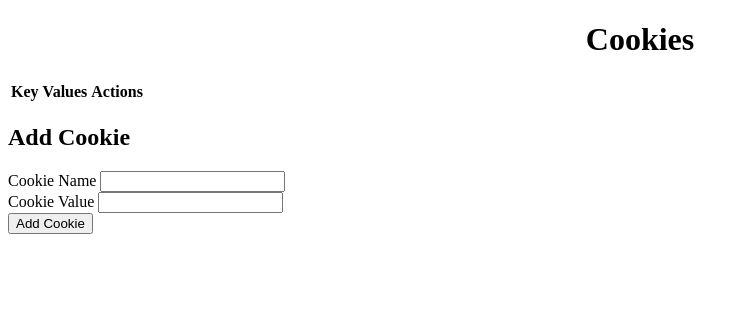
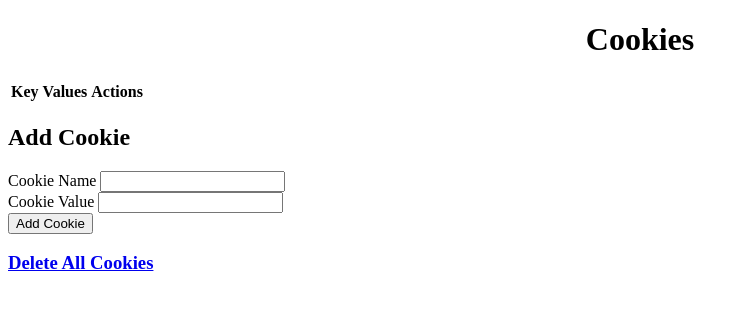
Before and after one commit to Fayaz409/Cookies-Django, a Django app: page /all-cookies/ in a window 1280 px wide. Shown: the top 310 px of the page, without its empty margins (0-749 px from the left). Run offline with Django 5.2, Linux system fonts and the light colour scheme; lists and menus that the app fills with data are empty.

Commit message:
Delete All Cookies

```diff
--- a/cookiesdemo/cookiesapp/templates/cookiesapp/cookies.html
+++ b/cookiesdemo/cookiesapp/templates/cookiesapp/cookies.html
@@ -47,5 +47,9 @@
 
    <button type="submit">Add Cookie</button>
     </form>
+
+    <h3>
+        <a href="{% url 'delete-cookies' %}">Delete All Cookies</a>
+    </h3>
 </body>
 </html>
--- a/cookiesdemo/cookiesapp/urls.py
+++ b/cookiesdemo/cookiesapp/urls.py
@@ -4,4 +4,5 @@ from . import views
 urlpatterns =[
     path('all-cookies/',views.cookies_demo,name='all-cookies'),
     path('create-cookie/',views.add_cookie,name='add-cookie'),
+    path('delete-all-cookies/',views.clear_cookies,name='delete-cookies')
 ]
--- a/cookiesdemo/cookiesapp/views.py
+++ b/cookiesdemo/cookiesapp/views.py
@@ -17,3 +17,10 @@ def add_cookie(request):
         response.set_cookie(cookie_name,cookie_value,120)
         return response
     return JsonResponse({'message':'Invalid request Method'})
+
+def clear_cookies(request):
+    response = HttpResponseRedirect(reverse('all-cookies'))
+
+    for key in request.COOKIES:
+        response.delete_cookie(key)
+    return response
```
